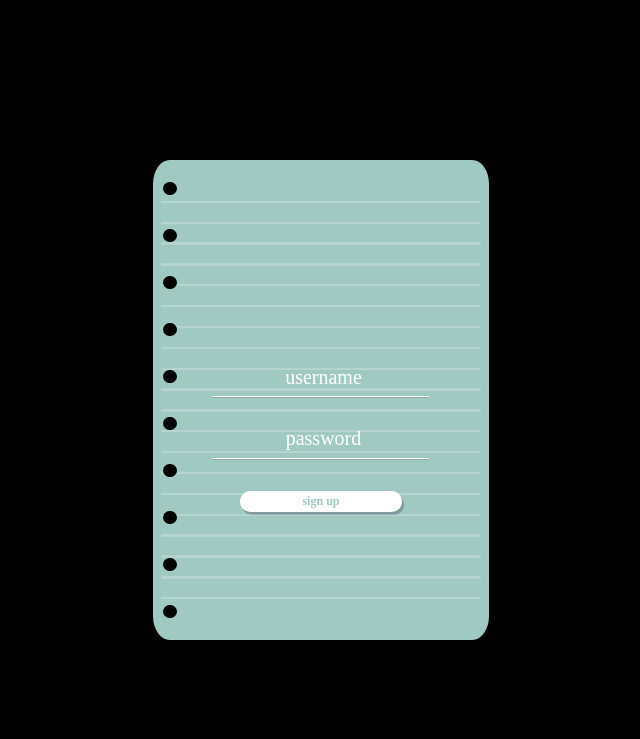
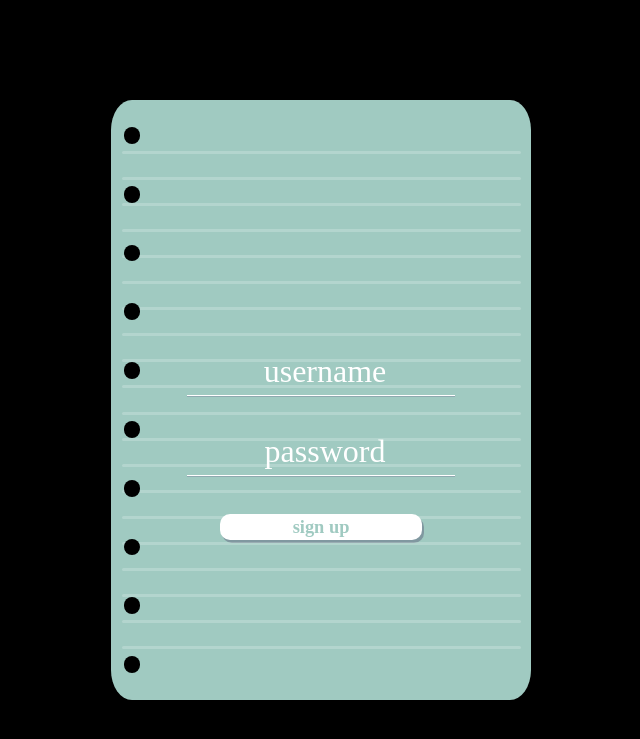
Before and after one commit to sethevXXX/planner, a PHP site: page /signup.php in a window 1280 px wide. Shown: the top 739 px of the page, without its empty margins (319-959 px from the left). Run offline with PHP 8.4, Linux system fonts and the light colour scheme.

Commit message:
Add files via upload

```diff
--- a/planner.php
+++ b/planner.php
@@ -1,7 +1,3 @@
-<!-- <?php
-    session_start();
-?> -->
-
 <!doctype html>
 <html lang = "pl">
 <head>
--- a/signup_style.css
+++ b/signup_style.css
@@ -31,7 +31,7 @@ section
     justify-content: center;
     align-items: center;
 
-    height: 60%;
+    height: 75%;
     aspect-ratio: 7/10;
 
     background-color: #A0CAC1;
@@ -44,7 +44,7 @@ header
     top: 25%;
 
     color: white;
-    font-size: 7vh;
+    font-size: 9vh;
 }
 form
 {
@@ -72,7 +72,7 @@ form
 }
 .inputBox:last-of-type
 {
-    top: 48%;
+    top: 49%;
 }
 .inputBox input
 {
@@ -80,7 +80,7 @@ form
     height: 100%;
 
     color: white;
-    font-size: 2.5vh;
+    font-size: 4vh;
     font-weight: bold;
 
     background-color: #A0CAC1;
@@ -107,7 +107,7 @@ form
     height: 11%;
 
     color: #A0CAC1;
-    font-size: 1.5vh;
+    font-size: 2.3vh;
     font-weight: bold;
 
     background-color: white;
```
Also changed, not shown: login_style.css (+5 -5 lines).
